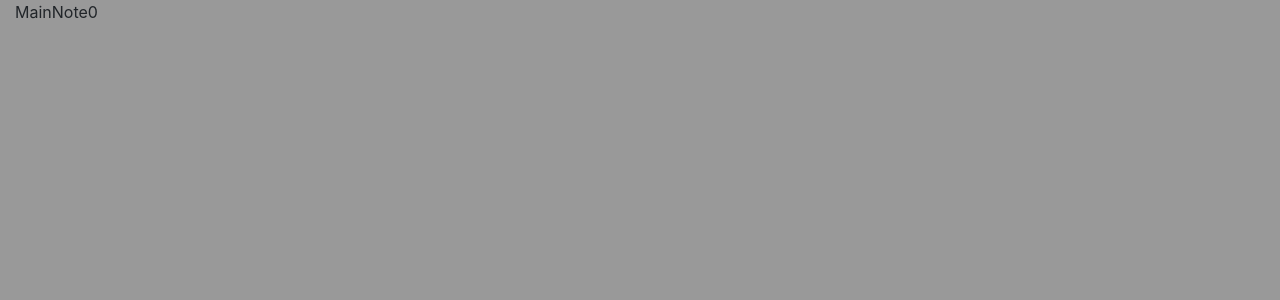
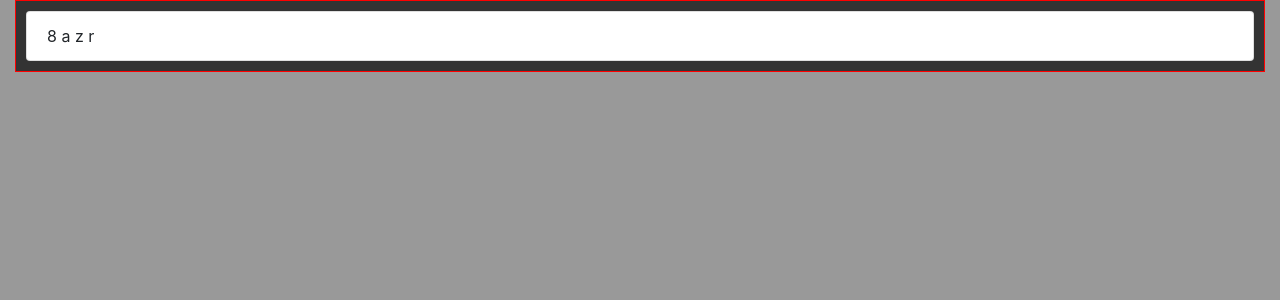
Before and after one commit to code-in-time/notes-react-and-csharp, a React (Create React App) app in the folder ui-app/: page / in a window 1280 px wide. Shown: the top 300 px of the page. Built offline with nearby package versions, Linux system fonts and the light colour scheme.

Commit message:
Show data in the componenet and style MainNote

```diff
--- a/ui-app/src/componenets/MainNote.tsx
+++ b/ui-app/src/componenets/MainNote.tsx
@@ -1,6 +1,7 @@
 import React, { Component } from 'react';
 import { observable, computed } from 'mobx'
 import { observer, inject } from 'mobx-react'
+import style from '../styles/MainNote.module.css'
 
 @inject("Store")
 @observer
@@ -10,12 +11,15 @@ class MainNote extends Component<any> {
   }
 
   render() {
+    const { Address } = this.props.Store.profileStore.profile;
 
-    console.log('s', this.props.Store.profileStore.profile)
+    console.log('s', this.props.Store.profileStore.profile.Address.No)
     return (
-      <div>
-          MainNote
-          {this.props.Store.profileStore.counter}
+      <div className={style.makeLookCool}>
+        <ul className="list-group">
+          <li className="list-group-item">{Address.No} {Address.Place} {Address.Road} {Address.Street}</li>
+        </ul>
+
       </div>
     );
   }
--- a/ui-app/src/store/ProfileStore.tsx
+++ b/ui-app/src/store/ProfileStore.tsx
@@ -6,7 +6,7 @@ import { iProfile } from '../interfaces/Profile/iProfile';
 class ProfileStore {
     // The profile
     @observable profile: iProfile = {
-        Address: { No: 0, Place: '', Road: '', Street: ''},
+        Address: { No: 8, Place: 'a', Road: 'z', Street: 'r'},
         Notes: [],
         Details: { Age: 0, CellNumber: 0, Email: '', Name: ''}
     };
--- a/ui-app/src/styles/MainNote.module.css
+++ b/ui-app/src/styles/MainNote.module.css
@@ -0,0 +1,5 @@
+.makeLookCool {
+    border: 1px solid red;
+    background: #333;
+    padding: 10px;
+}
```
